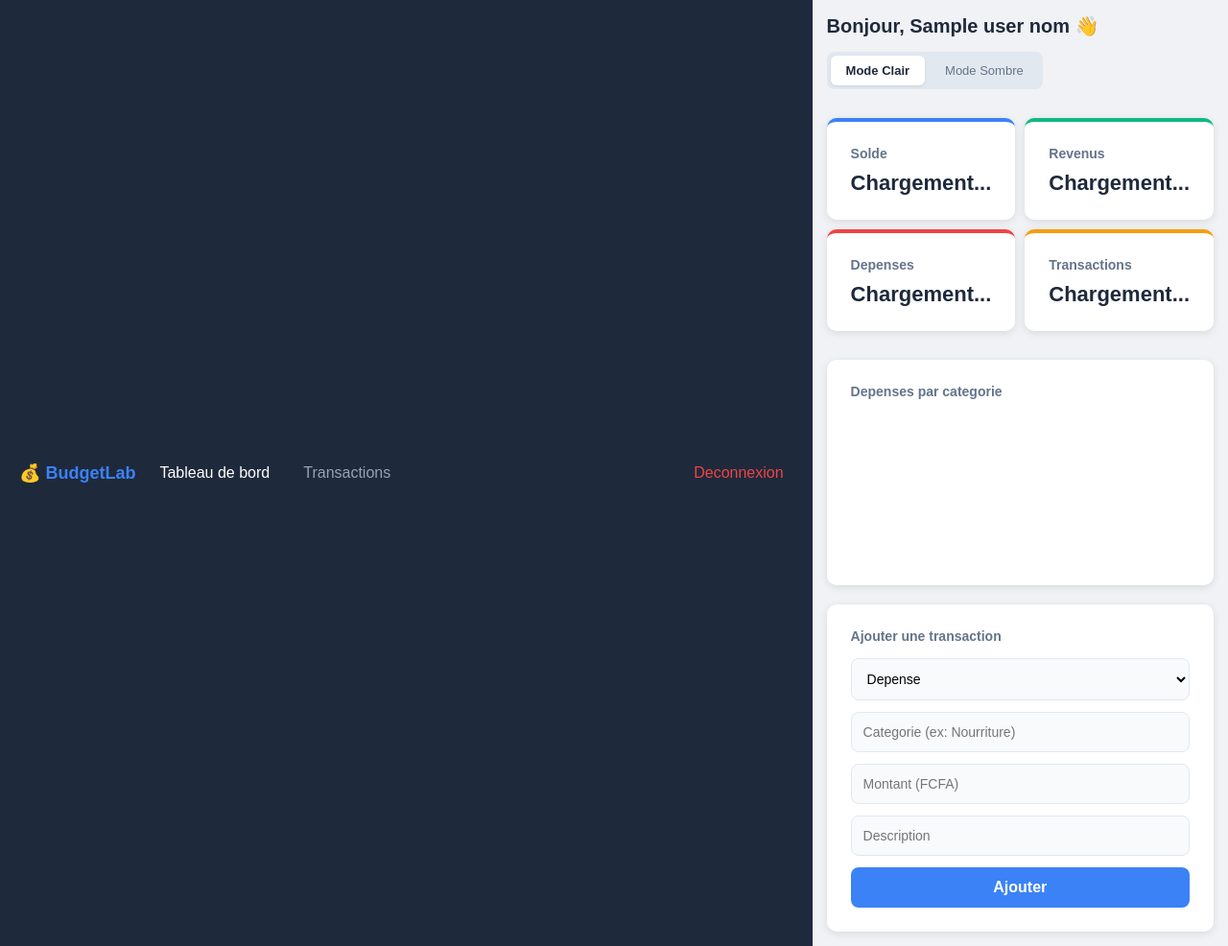
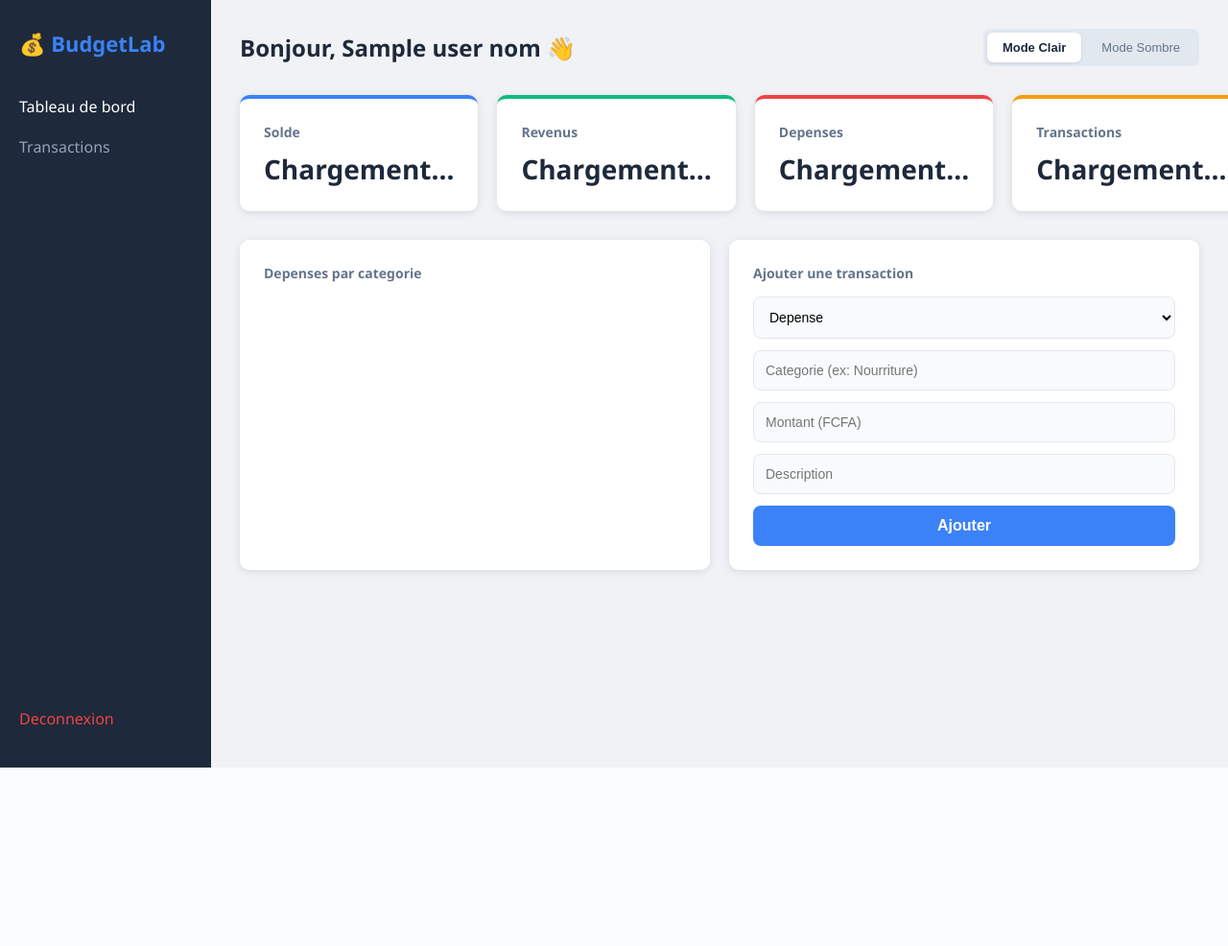
Before and after one commit to Jennyfer20/dashboard-finances, a Python web app: template templates/index.html in a window 1280 px wide. Shown: the whole page at 96% size. After the commit the page ends 800 px from the top, so only its background shows below. Run offline with Jinja, Linux system fonts and the light colour scheme; the template is opened without the code that fills it: most values are stand-ins (such as "Sample title", 1, 10 or a date in 2020); a map, chart or similar area stays blank.

Commit message:
Fix CSS dashboard vs landing page

```diff
--- a/static/style.css
+++ b/static/style.css
@@ -4,36 +4,12 @@
     box-sizing: border-box;
 }
 
-body {
-    font-family: Arial, sans-serif;
-    min-height: 100vh;
-    margin: 0;
-}
-
-body.dashboard-body {
-    display: flex;
-    background-color: #f0f2f5;
-}
-
-/* === LANDING PAGE === */
 /* === LANDING PAGE === */
 .landing-body {
-    font-family: Arial, sans-serif;
+    font-family: 'Segoe UI', Arial, sans-serif;
     background: linear-gradient(135deg, #0f172a 0%, #1e293b 100%);
     min-height: 100vh;
     color: white;
-    display: flex;
-    flex-direction: column;
-}
-
-.auth-body,
-.landing-body {
-    flex-direction: column;
-}
-
-.auth-body {
-    justify-content: center;
-    align-items: center;
 }
 
 .landing-nav {
@@ -205,8 +185,8 @@
 }
 
 /* === DASHBOARD === */
-body {
-    font-family: Arial, sans-serif;
+.dashboard-body {
+    font-family: 'Segoe UI', Arial, sans-serif;
     display: flex;
     min-height: 100vh;
     background-color: #f0f2f5;
@@ -219,6 +199,7 @@
     padding: 30px 20px;
     display: flex;
     flex-direction: column;
+    flex-shrink: 0;
 }
 
 .sidebar h2 {
@@ -254,6 +235,7 @@
     flex: 1;
     padding: 30px;
     position: relative;
+    overflow-y: auto;
 }
 
 .header {
@@ -801,81 +782,4 @@
     .header h1 {
         font-size: 16px;
     }
-
-    .big-title {
-        font-size: 28px;
-    }
 }
-
-.sidebar {
-    width: 100%;
-    padding: 15px 20px;
-    flex-direction: row;
-    align-items: center;
-    gap: 15px;
-    overflow-x: auto;
-}
-
-.sidebar h2 {
-    margin-bottom: 0;
-    font-size: 18px;
-}
-
-.sidebar a {
-    padding: 5px 10px;
-    white-space: nowrap;
-}
-
-.logout-link {
-    margin-top: 0;
-    margin-left: auto;
-}
-
-.main {
-    padding: 15px;
-}
-
-.header {
-    flex-direction: column;
-    gap: 15px;
-    align-items: flex-start;
-}
-
-.header h1 {
-    font-size: 20px;
-}
-
-.cartes {
-    grid-template-columns: repeat(2, 1fr);
-    gap: 10px;
-}
-
-.carte p {
-    font-size: 22px;
-}
-
-.graphiques {
-    grid-template-columns: 1fr;
-}
-
-.filtres {
-    flex-direction: column;
-}
-
-.landing-hero h1 {
-    font-size: 30px;
-}
-
-.landing-features {
-    flex-direction: column;
-    padding: 20px;
-}
-
-.auth-box {
-    width: 90%;
-    padding: 25px;
-}
-
-.popup-box {
-    width: 90%;
-}
--- a/templates/index.html
+++ b/templates/index.html
@@ -7,7 +7,7 @@
     <link rel="stylesheet" href="/static/style.css">
     <link rel="icon" href="/static/favicon.png" type="image/png">
 </head>
-<body>
+<body class="dashboard-body">
 
     <div class="sidebar">
         <h2>💰 BudgetLab</h2>
@@ -26,7 +26,6 @@
             </div>
         </div>
 
-        <!-- PAGE DASHBOARD -->
         <div id="page-dashboard" class="page">
             <div class="cartes">
                 <div class="carte carte-solde">
@@ -68,14 +67,13 @@
             </div>
         </div>
 
-        <!-- PAGE TRANSACTIONS -->
         <div id="page-transactions" class="page" style="display:none;">
             <div class="filtres">
                 <select id="filtre-categorie">
                     <option value="">Toutes les categories</option>
                 </select>
-                <input type="date" id="filtre-date-debut" placeholder="Date debut">
-                <input type="date" id="filtre-date-fin" placeholder="Date fin">
+                <input type="date" id="filtre-date-debut">
+                <input type="date" id="filtre-date-fin">
                 <button id="btn-filtrer">Filtrer</button>
                 <button id="btn-reset" class="btn-secondary">Reset</button>
             </div>
@@ -85,7 +83,6 @@
             </div>
         </div>
 
-        <!-- POPUP MODIFIER -->
         <div id="popup-modifier" class="popup-overlay" style="display:none;">
             <div class="popup-box">
                 <h3>Modifier la transaction</h3>
```
Also changed, not shown: other parts of static/style.css (+38 -35 lines).
